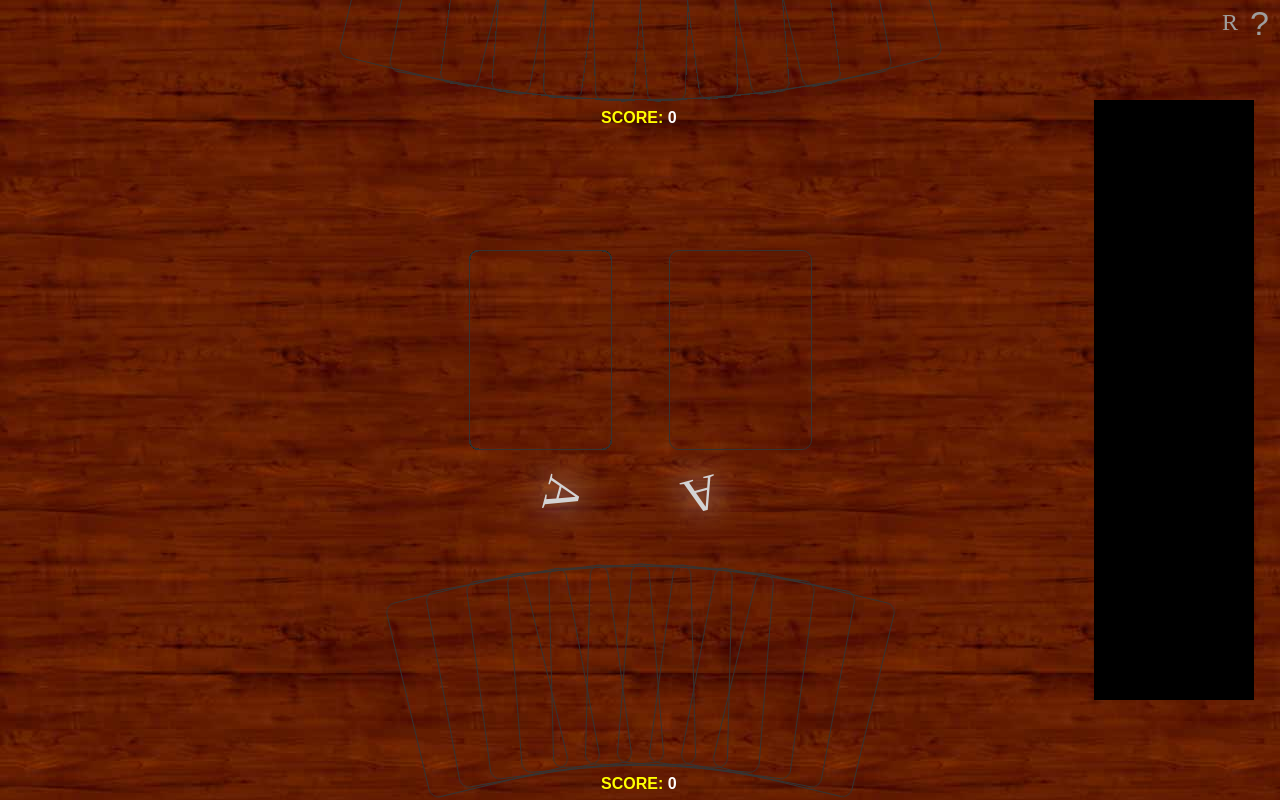
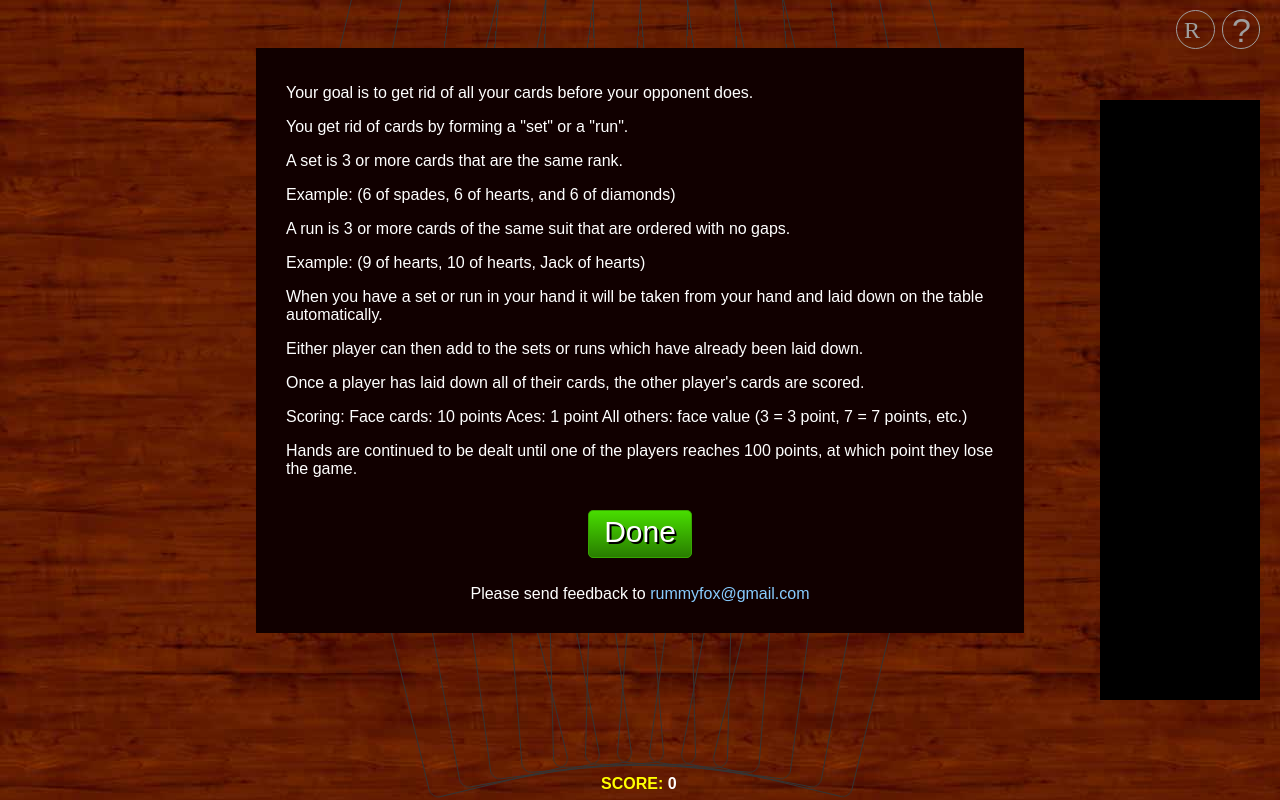
Before and after one commit to iambrandonn/rummy, a website: page index.html in a window 1280 px wide. Both pictures are taken after a click on the element "Instructions". Drawn offline with Linux system fonts and the light colour scheme; files that its build step writes are made by us from their sources; a web font is replaced by a local one.

Commit message:
Now has help modal

```diff
--- a/index.html
+++ b/index.html
@@ -66,6 +66,49 @@
     <div class="icon-spinner restart-button" title="Restart Game" id="restartButton"></div>
     <div class="help-button" title="Instructions" id="helpButton">?</div>
 
+    <div class="modal instructions" id="instructionModal">
+      <p>
+        Your goal is to get rid of all your cards before your opponent does.
+      </p>
+      <p>
+        You get rid of cards by forming a "set" or a "run".
+      </p>
+      <p>
+        A set is 3 or more cards that are the same rank.
+      </p>
+      <p>
+        Example: (6 of spades, 6 of hearts, and 6 of diamonds)
+      </p>
+      <p>
+        A run is 3 or more cards of the same suit that are ordered with no gaps.
+      </p>
+      <p>
+        Example: (9 of hearts, 10 of hearts, Jack of hearts)
+      </p>
+      <p>
+        When you have a set or run in your hand it will be taken from your hand and laid down on the table automatically.
+      </p>
+      <p>
+        Either player can then add to the sets or runs which have already been laid down.
+      </p>
+      <p>
+        Once a player has laid down all of their cards, the other player's cards are scored.
+      </p>
+      <p>
+          Scoring:
+          Face cards: 10 points
+          Aces: 1 point
+          All others: face value (3 = 3 point, 7 = 7 points, etc.)
+      </p>
+      <p>
+        Hands are continued to be dealt until one of the players reaches 100 points, at which point they lose the game.
+      </p>
+      <input class="button" type="button" value="Done" />
+      <div class="feedback">
+        Please send feedback to <a href="mailto:rummyfox@gmail.com">rummyfox@gmail.com</a>
+      </div>
+    </div>
+
     <div class="orientationWarning preload">
       <span class="">For the best experience we recommend playing in landscape orientation</span>
     </div>
--- a/scripts/app.js
+++ b/scripts/app.js
@@ -155,7 +155,12 @@ var App = {
 
     var helpButton = document.querySelectorAll('#helpButton')[0];
     helpButton.addEventListener('click', function() {
-      alert('help me rhonda! and restart layout wrong!');
+      App.showInstructionModal();
+    });
+
+    var doneWithInstructionsButton = document.querySelectorAll('#instructionModal > .button')[0];
+    doneWithInstructionsButton.addEventListener('click', function() {
+      App.hideInstructionModal();
     });
 
     // Set up fastclick for mobile devices
@@ -197,6 +202,14 @@ var App = {
   hideModal: function(id) {
     var modal = document.querySelectorAll('#' + id)[0];
     modal.style[Modernizr.prefixed('transform')] = 'translateX(-201%) translateZ(2px)';
+  },
+
+  showInstructionModal: function() {
+    App.showModal('instructionModal');
+  },
+
+  hideInstructionModal: function() {
+    App.hideModal('instructionModal');
   },
 
   showContinueModal: function() {
--- a/styles/app.css
+++ b/styles/app.css
@@ -2,7 +2,7 @@
   background-color: #000;
   position: absolute;
   top: 50%;
-  right: 2%;
+  right: 20px;
   margin-top: -300px;
 }
 
@@ -212,23 +212,48 @@ body {
   color: #9E9E9E;
   cursor: pointer;
   transition: color .2s linear;
+  border: 1px solid #9E9E9E;
+  border-radius: 25px;
+  padding: 7px;
+  height: 23px;
+  width: 23px;
 }
 
 .restart-button:hover, .help-button:hover {
   transition: color 0s linear;
   color: white;
+  border: 1px solid white;
 }
 
 .restart-button{
   top: 10px;
-  right: 42px;
+  right: 65px;
   font-size: 24px;
 }
 
 .help-button {
   top: 10px;
-  right: 11px;
+  right: 20px;
   font-family: Arial;
   font-size: 34px;
-  margin-top: -6px;
+  padding-top: 0;
+  padding: 0 4px 14px 9px;
 }
+
+.instructions {
+  font-size: 16px;
+  padding: 20px 30px;
+  top: 6%;
+  font-weight: normal;
+  width: 60%;
+}
+
+.feedback {
+  text-align: center;
+  padding: 22px 0 10px 0;
+}
+
+.feedback a {
+  color: #8CF;
+  text-decoration: none;
+}
```
